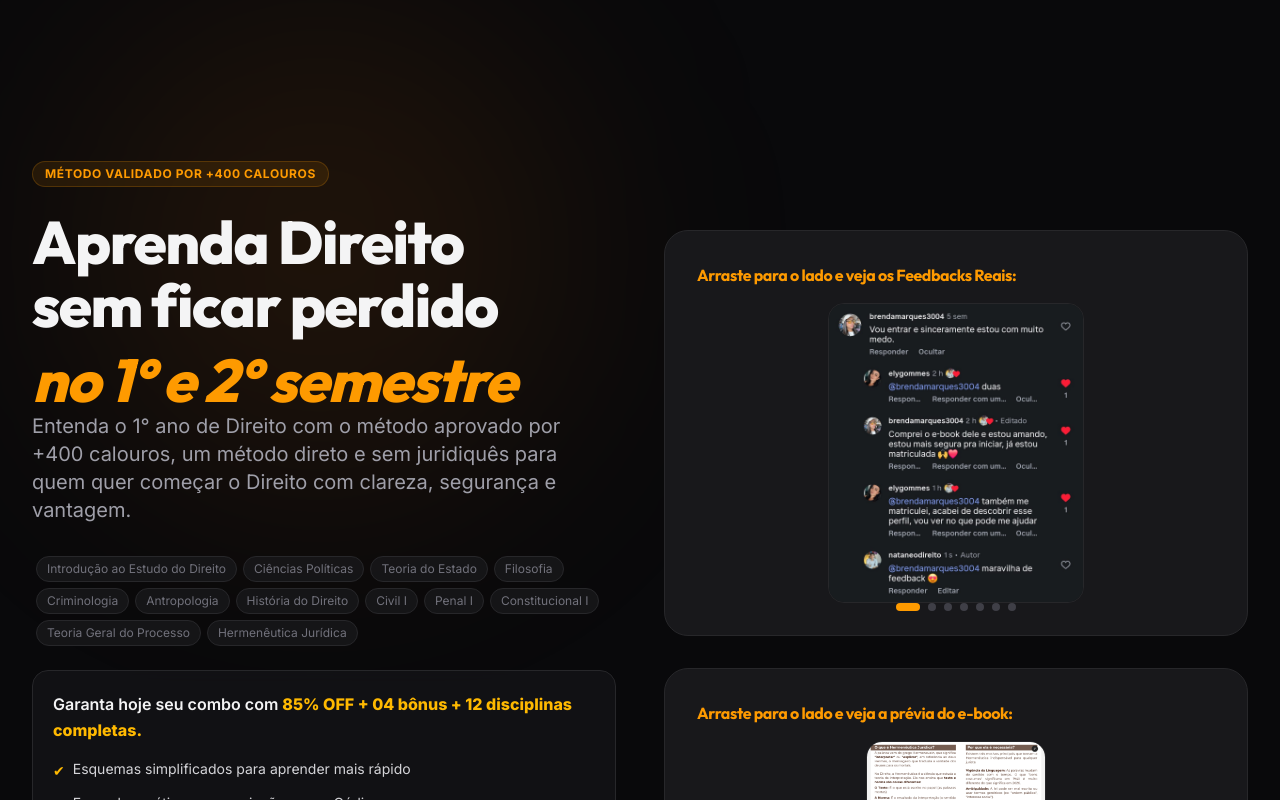
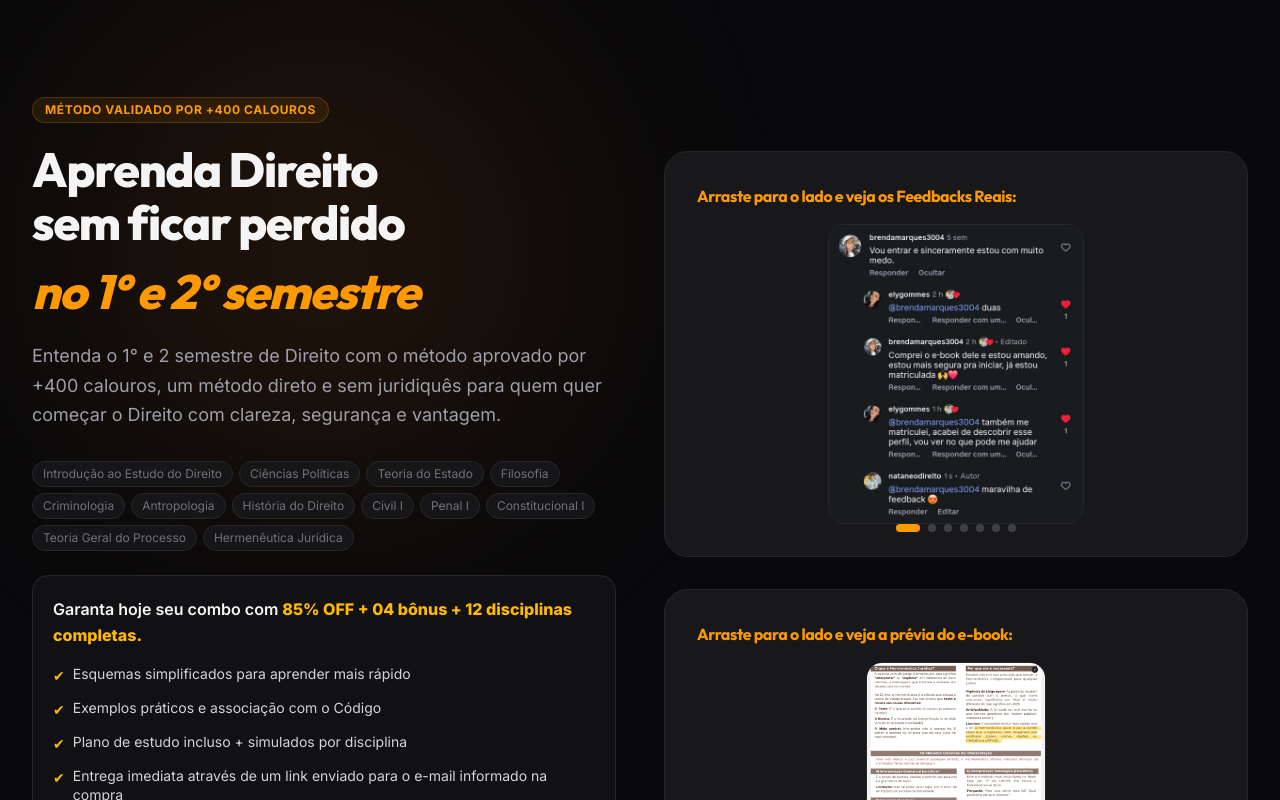
Before and after one commit to camposads-dot/campododireito-calouros, a React (Vite) app: page / in a window 1280 px wide. Shown: the top 800 px of the page. Built offline with nearby package versions, Linux system fonts and the light colour scheme.

Commit message:
ajuste de hero

```diff
--- a/src/App.tsx
+++ b/src/App.tsx
@@ -91,7 +91,7 @@ const Hero = () => {
   const [currentPreview, setCurrentPreview] = useState(0);
 
   return (
-    <Section className="relative pt-24 md:pt-40 grid lg:grid-cols-2 gap-12 items-center overflow-hidden">
+    <Section className="relative pt-12 md:pt-24 grid lg:grid-cols-2 gap-8 md:gap-12 items-center overflow-hidden">
   <div className="absolute top-0 left-1/4 -translate-x-1/2 w-[500px] h-[500px] bg-amber-600/10 blur-[120px] -z-10 rounded-full" />
 
   {/* ESQUERDA */}
@@ -101,29 +101,32 @@ const Hero = () => {
     transition={{ duration: 0.8 }}
     className="text-center lg:text-left"
   >
-        <span className="inline-block px-3 py-1 rounded-full bg-amber-500/10 text-amber-500 text-[10px] md:text-xs font-bold uppercase tracking-wider mb-6 border border-amber-500/20">
+
+    {/* BADGE */}
+    <span className="inline-block px-3 py-1 rounded-full bg-amber-500/10 text-amber-500 text-[10px] md:text-xs font-bold uppercase tracking-wider mb-5 border border-amber-500/20">
       Método validado por +400 calouros
     </span>
 
-        <h1 className="text-[2.7rem] md:text-6xl font-black leading-[1.05] tracking-tight text-center md:text-left">
+    {/* TÍTULO */}
+    <h1 className="text-[2.2rem] md:text-5xl font-black leading-[1.1] tracking-tight text-center md:text-left">
       Aprenda Direito
       <br />
       sem ficar perdido
-  <br />
 
-  <span className="text-amber-500 italic block mt-3">
+      <span className="text-amber-500 italic block mt-4">
         no 1° e 2° semestre
       </span>
     </h1>
 
-        <p className="text-lg md:text-xl text-zinc-400 mb-8 max-w-xl mx-auto lg:mx-0">
-  Entenda o 1° ano de Direito com o método aprovado por +400
+    {/* SUBTÍTULO */}
+    <p className="text-base md:text-lg text-zinc-400 mt-6 mb-8 max-w-xl mx-auto lg:mx-0 leading-relaxed">
+      Entenda o 1° e 2 semestre de Direito com o método aprovado por +400
       calouros, um método direto e sem juridiquês para quem quer começar
       o Direito com clareza, segurança e vantagem.
     </p>
 
     {/* DISCIPLINAS */}
-<div className="flex flex-wrap justify-center lg:justify-start gap-1.5 mb-6 max-w-xl mx-auto">
+    <div className="flex flex-wrap justify-center lg:justify-start gap-1.5 mb-6 max-w-xl mx-auto lg:mx-0">
       {[
         "Introdução ao Estudo do Direito",
         "Ciências Políticas",
```
Lines whose indentation alone changed are shown as unchanged.
